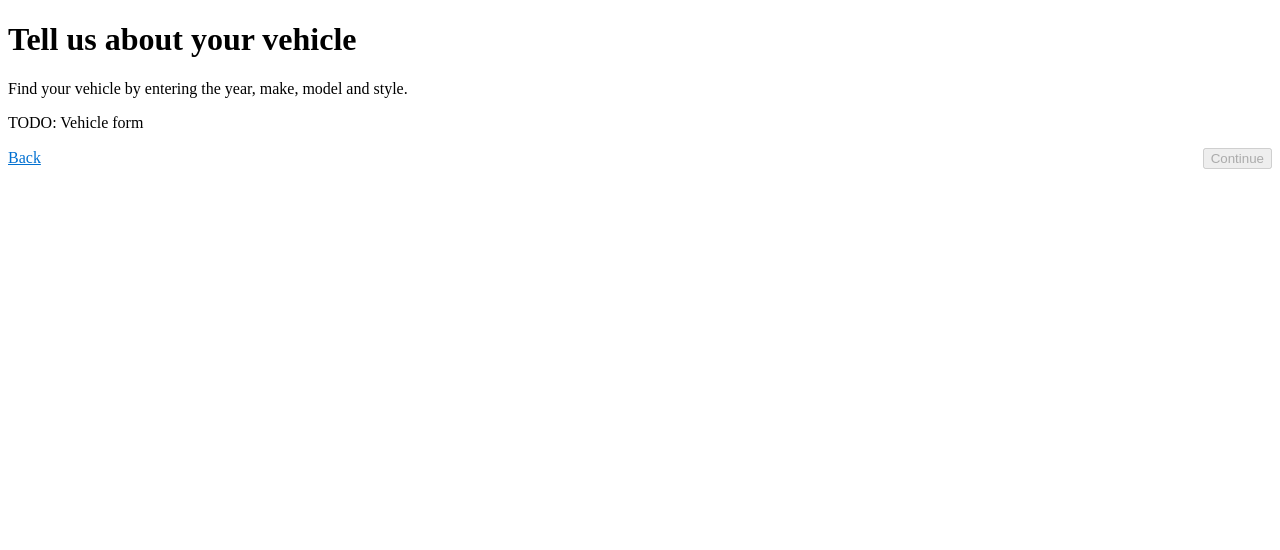
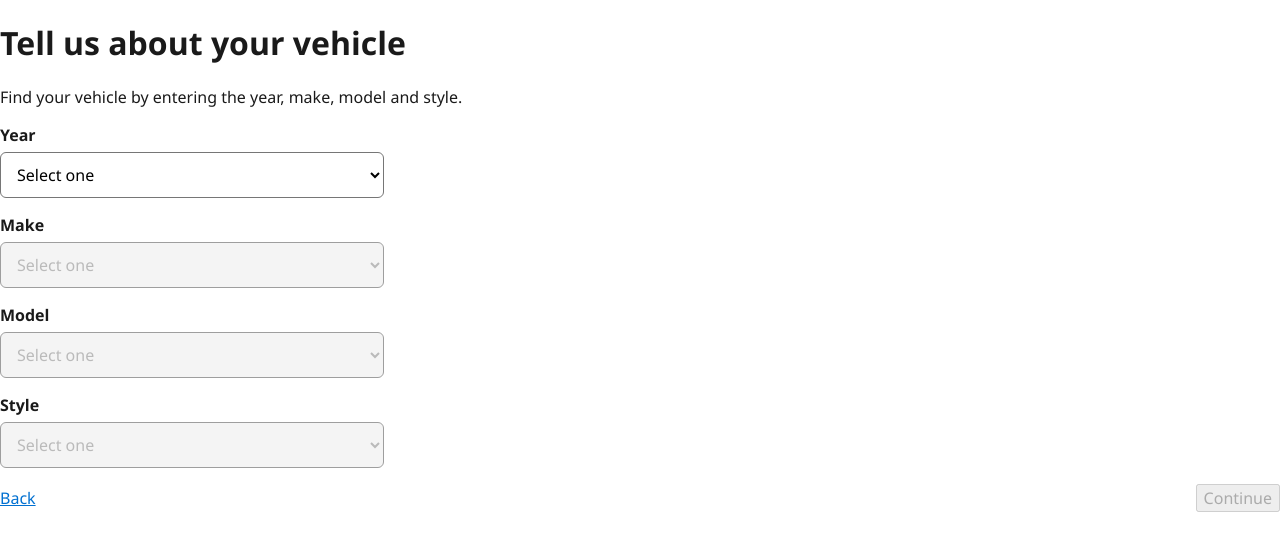
Before and after one commit to jordan-white-dev/quote-funnel-demo, a Vue app: page /vehicle in a window 1280 px wide. Shown: the top 550 px of the page. Built offline with nearby package versions, Linux system fonts and the light colour scheme; the HTML template or start-up script is replaced by a standard one.

Commit message:
feat(vehicle): add cascading year/make/model/style selects

```diff
--- /dev/null
+++ b/src/assets/main.css
@@ -0,0 +1,19 @@
+*,
+*::before,
+*::after {
+  box-sizing: border-box;
+}
+
+body {
+  margin: 0;
+  font-family: 'Segoe UI', Roboto, Helvetica, Arial, sans-serif;
+  color: #1a1a1a;
+  background-color: #fff;
+}
+
+button,
+input,
+select,
+textarea {
+  font: inherit;
+}
--- /dev/null
+++ b/src/components/BaseSelect.vue
@@ -0,0 +1,43 @@
+<script setup lang="ts">
+defineProps<{ label: string; options: string[]; disabled?: boolean }>()
+const model = defineModel<string>({ required: true })
+</script>
+
+<template>
+  <label class="base-select">
+    <span class="base-select-label">{{ label }}</span>
+    <select v-model="model" :disabled="disabled">
+      <option value="" disabled>Select one</option>
+      <option v-for="option in options" :key="option" :value="option">{{ option }}</option>
+    </select>
+  </label>
+</template>
+
+<style scoped>
+.base-select {
+  display: flex;
+  flex-direction: column;
+  gap: 0.375rem;
+  margin-bottom: 1rem;
+  max-width: 24rem;
+}
+
+.base-select-label {
+  font-size: 1rem;
+  font-weight: 600;
+}
+
+.base-select select {
+  padding: 0.625rem 0.75rem;
+  font-size: 1rem;
+  border: 1px solid #767676;
+  border-radius: 0.375rem;
+  background-color: #fff;
+}
+
+.base-select select:disabled {
+  background-color: #f0f0f0;
+  color: #9e9e9e;
+  cursor: not-allowed;
+}
+</style>
--- /dev/null
+++ b/src/data/vehicles.ts
@@ -0,0 +1,39 @@
+export type Makes = Record<string, Record<string, string[]>>
+export type VehicleCatalog = Record<string, Makes>
+
+const makes: Makes = {
+  Honda: {
+    Civic: ['LX', 'Sport'],
+    'CR-V': ['EX', 'EX-L'],
+  },
+  Toyota: {
+    Camry: ['LE', 'SE'],
+    RAV4: ['XLE', 'Limited'],
+  },
+  Ford: {
+    'F-150': ['XL', 'XLT'],
+    Escape: ['Active', 'ST-Line'],
+  },
+}
+
+const vehicleCatalog: VehicleCatalog = {
+  '2026': makes,
+  '2025': makes,
+  '2024': makes,
+}
+
+export function listYears(): string[] {
+  return Object.keys(vehicleCatalog).sort((a, b) => b.localeCompare(a))
+}
+
+export function listMakes(year: string): string[] {
+  return Object.keys(vehicleCatalog[year] ?? {})
+}
+
+export function listModels(year: string, make: string): string[] {
+  return Object.keys(vehicleCatalog[year]?.[make] ?? {})
+}
+
+export function listStyles(year: string, make: string, model: string): string[] {
+  return vehicleCatalog[year]?.[make]?.[model] ?? []
+}
--- a/src/main.ts
+++ b/src/main.ts
@@ -1,3 +1,4 @@
+import './assets/main.css'
 import { createApp } from 'vue'
 import { createPinia } from 'pinia'
 
--- a/src/stores/funnel.ts
+++ b/src/stores/funnel.ts
@@ -108,6 +108,23 @@ export const useFunnelStore = defineStore('funnel', () => {
   const vehicleDisplayName = computed(() => `${vehicle.year} ${vehicle.make} ${vehicle.model}`)
   // #endregion
 
+  // #region Actions
+  function selectYear(year: string) {
+    vehicle.year = year
+    vehicle.make = ''
+    vehicle.model = ''
+    vehicle.style = ''
+  }
+  function selectMake(make: string) {
+    vehicle.make = make
+    vehicle.model = ''
+    vehicle.style = ''
+  }
+  function selectModel(model: string) {
+    vehicle.model = model
+    vehicle.style = ''
+  }
+
   function devFillOutProfile() {
     Object.assign(vehicle, { year: '2024', make: 'Honda', model: 'Civic', style: 'LX' })
     Object.assign(damageState.windshield, { isChecked: true, repairAction: 'repair', chipCount: 2 })
@@ -126,6 +143,7 @@ export const useFunnelStore = defineStore('funnel', () => {
       allowsTextUpdates: false,
     })
   }
+  // #endregion
 
   return {
     vehicle,
@@ -142,6 +160,9 @@ export const useFunnelStore = defineStore('funnel', () => {
     isServiceScheduleComplete,
     isContactInformationComplete,
     vehicleDisplayName,
+    selectYear,
+    selectMake,
+    selectModel,
     devFillOutProfile,
   }
 })
--- a/src/views/VehicleView.vue
+++ b/src/views/VehicleView.vue
@@ -2,9 +2,19 @@
 import FunnelPage from '@/components/FunnelPage.vue'
 import { useRouter } from 'vue-router'
 import { useFunnelStore } from '@/stores/funnel'
+import BaseSelect from '@/components/BaseSelect.vue'
+import { listMakes, listModels, listStyles, listYears } from '@/data/vehicles'
+import { computed } from 'vue'
 
 const router = useRouter()
 const store = useFunnelStore()
+
+const yearOptions = listYears()
+const makeOptions = computed(() => listMakes(store.vehicle.year))
+const modelOptions = computed(() => listModels(store.vehicle.year, store.vehicle.make))
+const styleOptions = computed(() =>
+  listStyles(store.vehicle.year, store.vehicle.make, store.vehicle.model),
+)
 </script>
 
 <template>
@@ -15,6 +25,31 @@ const store = useFunnelStore()
     :can-continue="store.isVehicleComplete"
     @continue-requested="router.push({ name: 'damage' })"
   >
-    <p>TODO: Vehicle form</p>
+    <BaseSelect
+      label="Year"
+      :options="yearOptions"
+      :model-value="store.vehicle.year"
+      @update:model-value="store.selectYear"
+    />
+    <BaseSelect
+      label="Make"
+      :options="makeOptions"
+      :model-value="store.vehicle.make"
+      @update:model-value="store.selectMake"
+      :disabled="store.vehicle.year === ''"
+    />
+    <BaseSelect
+      label="Model"
+      :options="modelOptions"
+      :model-value="store.vehicle.model"
+      @update:model-value="store.selectModel"
+      :disabled="store.vehicle.make === ''"
+    />
+    <BaseSelect
+      label="Style"
+      :options="styleOptions"
+      v-model="store.vehicle.style"
+      :disabled="store.vehicle.model === ''"
+    />
   </FunnelPage>
 </template>
```
